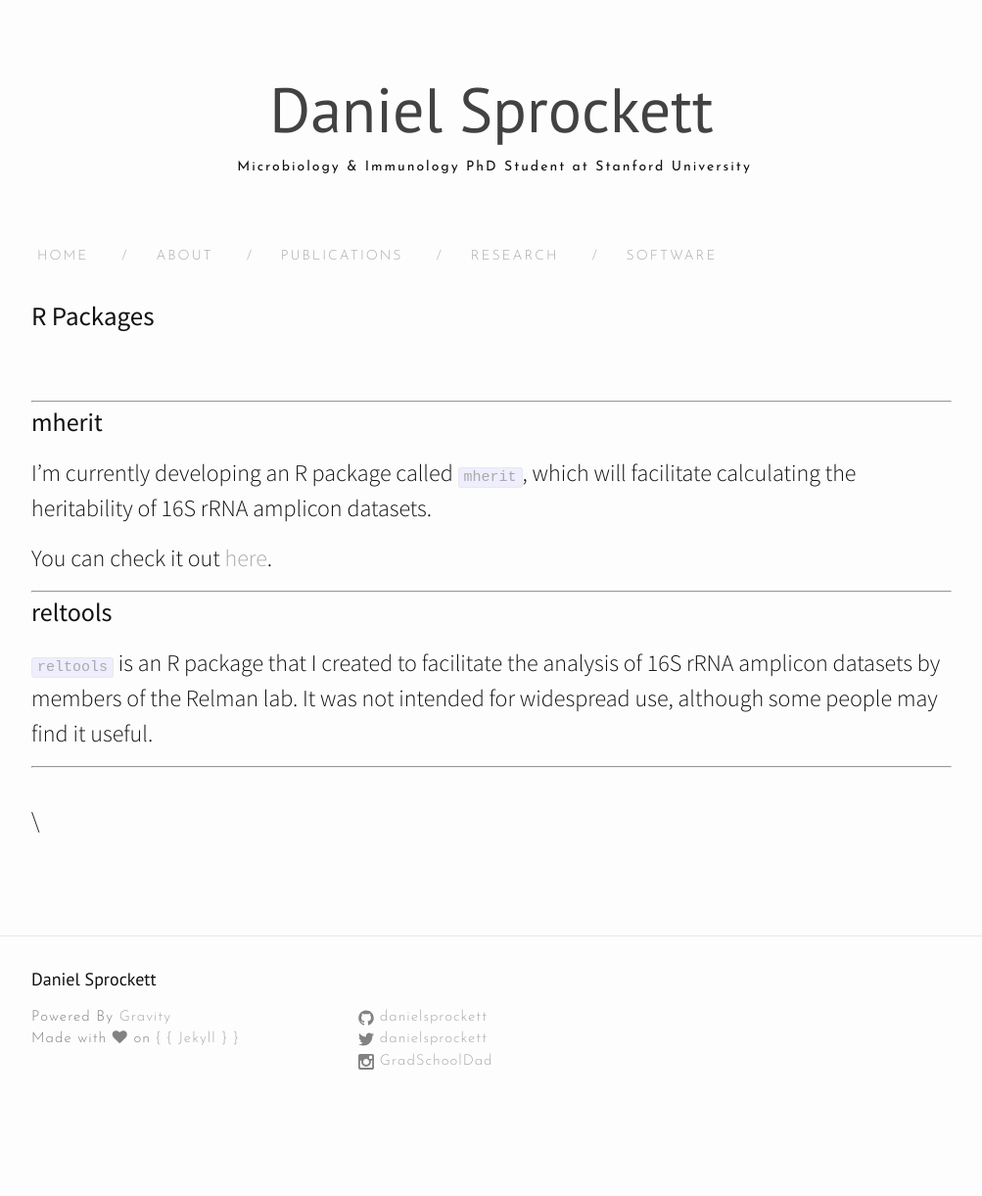
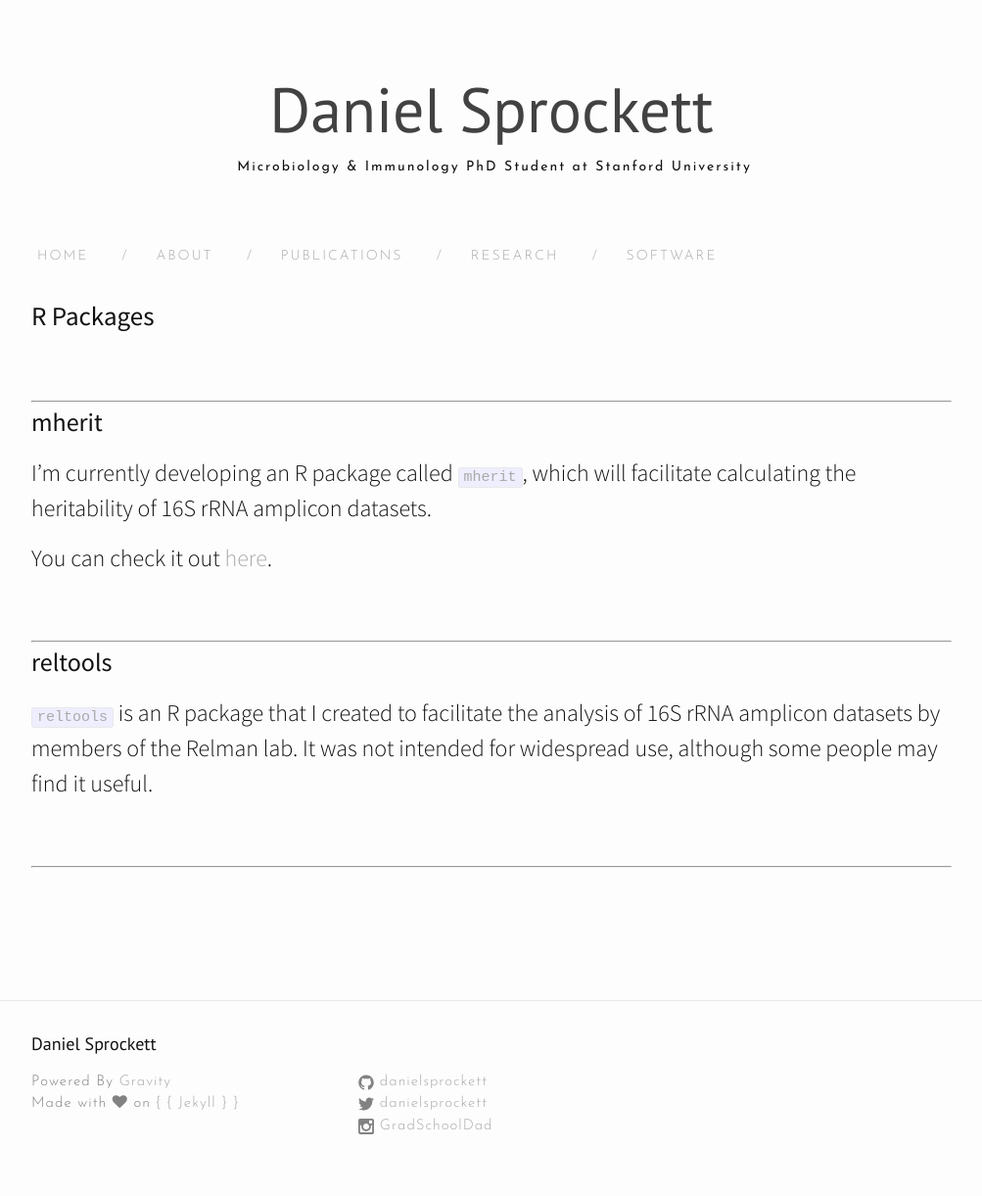
Before and after one commit to DanielSprockett/danielsprockett.github.io, a Jekyll site: the page built from software.md, in a window 1280 px wide. Shown: the whole page at 98% size, without its empty margins (138-1141 px from the left). Built offline with Jekyll 4.4.1, drawn with Linux system fonts in a browser that asks for light colours; nearby versions of some CDN libraries; before the commit the page ends 1155 px from its top, so only the background shows below that.

Commit message:
Update software.md

```diff
--- a/software.md
+++ b/software.md
@@ -17,6 +17,8 @@ I'm currently developing an R package called [<code>mherit</code>](https://danie
 
 You can check it out [here](https://danielsprockett.github.io/mherit/).
 
+&nbsp;
+
 
 ***
 
@@ -24,8 +26,9 @@ You can check it out [here](https://danielsprockett.github.io/mherit/).
 
 [<code>reltools</code>](https://github.com/DanielSprockett/reltools) is an R package that I created to facilitate the analysis of 16S rRNA amplicon datasets by members of the Relman lab. It was not intended for widespread use, although some people may find it useful.
 
+&nbsp;
+
 
 ***
 
-\
-\
+&nbsp;
```
